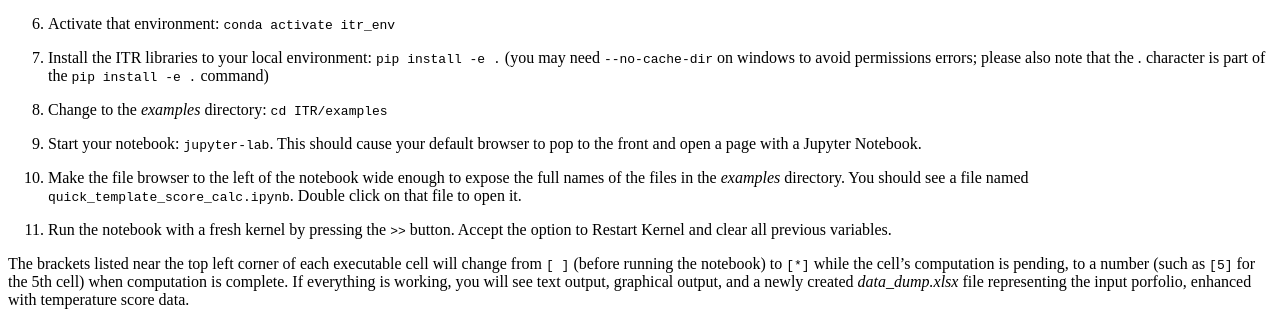
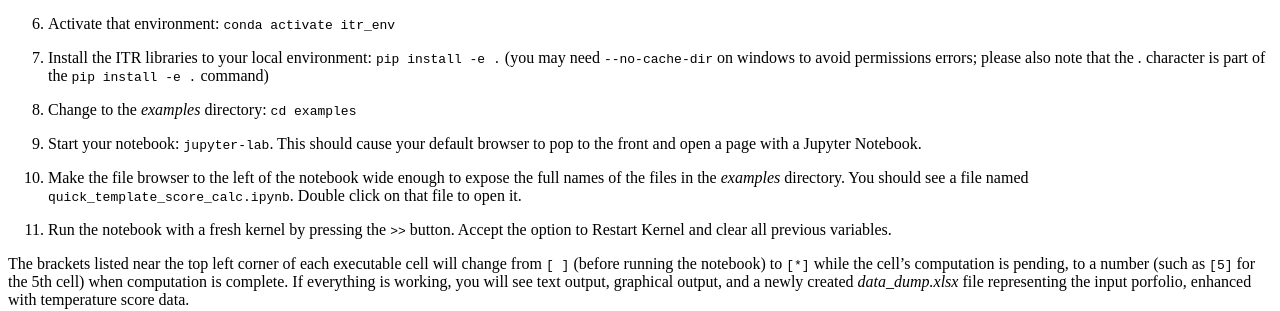
Before and after one commit to os-climate/ITR, a Sphinx documentation site: the page built from docs/DataTemplateRequirements.rst, in a window 1280 px wide and 900 px high, scrolled down 3022 px. Shown: the part 156-467 px from the top of the window. Built offline with Sphinx 7.4.7 and the Read the Docs theme 2.0.0, drawn with Linux system fonts in a browser that asks for light colours; pages that are not in the unit, such as notebooks, are missing from menus.

Commit message:
Update DataTemplateRequirements.rst
As we are already in ITR, changing directories into examples does not require an additional ITR/ prefix.

Signed-off-by: MichaelTiemannOSC  <mtiemann@os-climate.org>
Signed-off-by: Michael Tiemann <72577720+MichaelTiemannOSC@users.noreply.github.com>

```diff
--- a/docs/DataTemplateRequirements.rst
+++ b/docs/DataTemplateRequirements.rst
@@ -200,7 +200,7 @@ With your conda shell and environment running,  with git installed, and starting
 5. create the conda itr_env: :code:`conda env create -f environment.yml`
 6. Activate that environment: :code:`conda activate itr_env`
 7. Install the ITR libraries to your local environment: :code:`pip install -e .` (you may need :code:`--no-cache-dir` on windows to avoid permissions errors; please also note that the `.` character is part of the :code:`pip install -e .` command)
-8. Change to the *examples* directory: :code:`cd ITR/examples`
+8. Change to the *examples* directory: :code:`cd examples`
 9. Start your notebook: :code:`jupyter-lab`.  This should cause your default browser to pop to the front and open a page with a Jupyter Notebook.
 10. Make the file browser to the left of the notebook wide enough to expose the full names of the files in the *examples* directory.  You should see a file named :code:`quick_template_score_calc.ipynb`.  Double click on that file to open it.
 11. Run the notebook with a fresh kernel by pressing the :code:`>>` button.  Accept the option to Restart Kernel and clear all previous variables.
```
